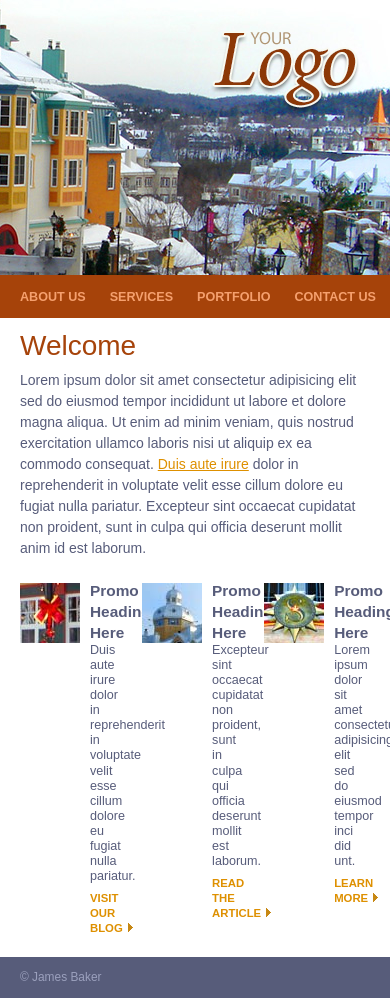
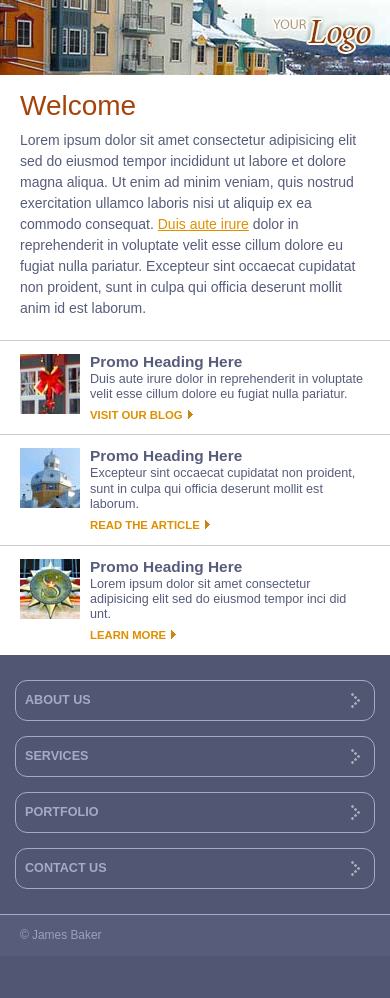
Before and after one commit to bakieness/Resposive-Website, a plain HTML site: page WWW/Index.html in a window 390 px wide. After the commit the page ends 956 px from the top, so only its background shows below. Drawn offline with Linux system fonts and the light colour scheme.

Commit message:
all finished

```diff
--- a/WWW/CSS/screen_layout_medium.css
+++ b/WWW/CSS/screen_layout_medium.css
@@ -1,3 +1,40 @@
 @charset "UTF-8";
 
 /* Layout Medium Screens */
+
+header {
+	height: 200px;
+	background: url(../images/banner_medium.jpg) no-repeat 90% 0px;
+}
+
+header a.logo {
+	width: 115px;
+	height: 70px;
+	top: 20px;
+	right: 20px;
+	background-image: url(../images/logo_medium.png);
+}
+
+nav {
+	top: 200px;
+}
+
+nav a {
+	margin-right: 20px;
+}
+
+.promo_container {
+	padding: 0px 20px 15px 20px;
+}
+
+.promo_container .promo {
+	background-position: 0px 0px;
+}
+
+.promo_container .promo .content {
+	padding: 70px 30px 0px 0px;
+}
+
+body {
+	background-image: none;
+}
--- a/WWW/CSS/screen_layout_small.css
+++ b/WWW/CSS/screen_layout_small.css
@@ -1,3 +1,67 @@
 @charset "UTF-8";
 
 /* Layout Small Screens */
+
+header {
+	height: 75px;
+	background: url(../images/banner_small.jpg) no-repeat right 0px;
+}
+
+header a.logo {
+	width: 105px;
+	height: 40px;
+	top: 16px;
+	right: 15px;
+	background: url(../images/logo_small.png);
+}
+
+article {
+	padding: 20px 20px 10px 20px;
+}
+
+nav {
+	position: static;
+	padding: 10px 0px 10px 0px;
+	background-color: #515673;
+}
+
+nav a {
+	color: #a6abc5;
+	display: block;
+	margin: 15px;
+	padding: 9px;
+	border: 1px solid #a6abc5;
+	background: url(../images/mobile_link_arrow.png) no-repeat right center;
+	-moz-border-radius: 12px;
+	-webkit-border-radius: 12px;
+	border-radius: 12px;
+}
+
+nav a:hover {
+	color: #fff;
+	background-color: rgba(255,255,255,.15);
+}
+
+.promo_container {
+	padding: 0px;
+}
+
+.promo_container .promo {
+	width: auto;
+	float: none;
+	padding: 10px 0px 0px 0px;
+	background-position: 20px 13px;
+	border-top: 1px solid #ccc;
+}
+
+.promo_container .promo .content {
+	padding: 0px 20px 5px 90px;
+}
+
+footer {
+	border-top: 1px solid #a6abc5;
+}
+
+body {
+	background-image: none;
+}
```
